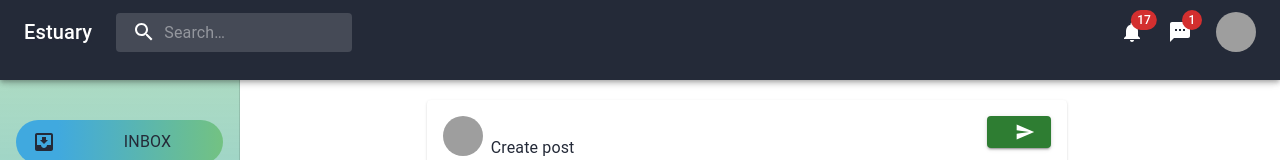
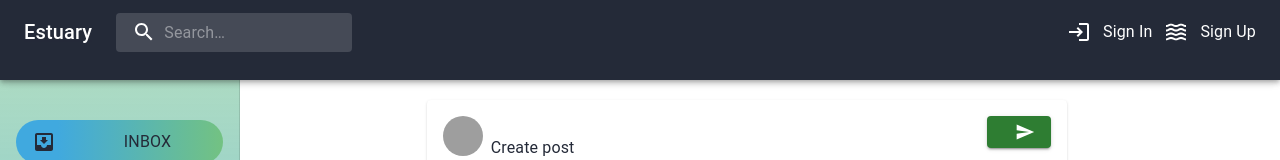
Before and after one commit to ruatapattan/new-estuary-frontend, a React (Create React App) app: page / in a window 1280 px wide. Shown: the top 160 px of the page. Built offline with nearby package versions, Linux system fonts and the light colour scheme; grey boxes are pictures that could not be loaded.

Commit message:
'header-token-done-responsive-sidebar-done'

```diff
--- a/src/components/layout/auth/login/LoginInputForm.js
+++ b/src/components/layout/auth/login/LoginInputForm.js
@@ -3,7 +3,7 @@ import { useContext, useEffect, useState } from "react";
 import { setToken } from "../../../../services/localStorage";
 import jwtDecode from "jwt-decode";
 
-import { Button, TextField, Typography } from "@mui/material";
+import { Button, CircularProgress, TextField, Typography } from "@mui/material";
 import { Box, display, Grid } from "@mui/system";
 import Input from "@mui/material/Input";
 import InputLabel from "@mui/material/InputLabel";
@@ -15,6 +15,7 @@ import { AuthContext } from "../../../../contexts/AuthContext";
 import { useHistory } from "react-router";
 function LoginInputForm() {
 	const history = useHistory();
+	const [inProgress, setInProgress] = useState(false);
 	const [userInput, setUserInput] = useState({
 		username: "",
 		password: "",
@@ -34,18 +35,22 @@ function LoginInputForm() {
 	const handleSubmitLogin = async (e) => {
 		try {
 			e.preventDefault();
+			setInProgress(true);
 			const result = await axios.post("/login", {
 				username: userInput.username,
 				password: userInput.password,
 			});
 			setToken(result.data.token);
 			setUser(jwtDecode(result.data.token)); //obj from authcontroller
-			const decoded = jwtDecode(result.data.token).userType;
+			const decoded = jwtDecode(result.data.token);
+			// console.log(decoded);
 			setUserRole(decoded);
 			console.log(result.data.token);
-			// history.push("/");
-			// window.location.reload();
+			setInProgress(false);
+			history.push("/");
+			window.location.reload();
 		} catch (err) {
+			setInProgress(false);
 			console.dir(err);
 			if (err.response && err.response.status === 400 && err.response.data.name === "loginError") {
 				setError(err.response.data.message);
@@ -112,9 +117,15 @@ function LoginInputForm() {
 				</p>
 			)}
 			{/* <Box className='buttonBox' sx={{ display: 'flex', alignItems: 'center', justifyContent: 'flex-start' }}> */}
-			<Button type="submit" variant="gradient" sx={{ mt: ".8rem" }}>
-				Log In
-			</Button>
+			{inProgress ? (
+				<Box sx={{ display: "flex" }}>
+					<CircularProgress sx={{ color: "text.primary" }} />
+				</Box>
+			) : (
+				<Button type="submit" variant="gradient" sx={{ mt: ".8rem" }}>
+					Log In
+				</Button>
+			)}
 			{/* </Box> */}
 		</Box>
 		// </Box>
--- a/src/components/layout/header/Header.js
+++ b/src/components/layout/header/Header.js
@@ -12,11 +12,9 @@ import Menu from "@mui/material/Menu";
 import MenuIcon from "@mui/icons-material/Menu";
 import SearchIcon from "@mui/icons-material/Search";
 import AccountCircle from "@mui/icons-material/AccountCircle";
-import MailIcon from "@mui/icons-material/Mail";
 import NotificationsIcon from "@mui/icons-material/Notifications";
 import MoreIcon from "@mui/icons-material/MoreVert";
 import { Avatar } from "@mui/material";
-import { linkStyle } from "../../../style";
 import TextsmsIcon from "@mui/icons-material/Textsms";
 import LogoutIcon from "@mui/icons-material/Logout";
 import Link from "@mui/material/Link";
@@ -24,6 +22,10 @@ import { removeToken } from "../../../services/localStorage";
 import { useHistory } from "react-router-dom";
 import { AuthContext } from "../../../contexts/AuthContext";
 import { useContext, useState } from "react";
+import LoginIcon from "@mui/icons-material/Login";
+import WavesIcon from "@mui/icons-material/Waves";
+import { useLocation } from "react-router-dom";
+import { SidebarContext } from "../../../contexts/SidebarContext";
 
 const Search = styled("div")(({ theme }) => ({
 	position: "relative",
@@ -66,14 +68,17 @@ const StyledInputBase = styled(InputBase)(({ theme }) => ({
 }));
 
 export default function Header() {
+	const { handleDrawerToggle } = useContext(SidebarContext);
 	const { userRole, user, setUserRole, setUser } = useContext(AuthContext);
 	const [anchorEl, setAnchorEl] = useState(null);
 	const [mobileMoreAnchorEl, setMobileMoreAnchorEl] = useState(null);
 	const history = useHistory();
 	const isMenuOpen = Boolean(anchorEl);
 	const isMobileMenuOpen = Boolean(mobileMoreAnchorEl);
+	const location = useLocation();
+	const path = location.pathname;
 
-	console.log(userRole);
+	console.log(location.pathname);
 
 	const handleProfileMenuOpen = (event) => {
 		setAnchorEl(event.currentTarget);
@@ -119,7 +124,7 @@ export default function Header() {
 			onClose={handleMenuClose}
 		>
 			<MenuItem onClick={handleMenuClose}>
-				<Link href="/profile" underline="none" display="flex" alignItems="center">
+				<Link href="/profile" color="text.primary" underline="none" display="flex" alignItems="center">
 					<IconButton
 						size="large"
 						aria-label="account of current user"
@@ -219,6 +224,7 @@ export default function Header() {
 			<AppBar className="bar" position="sticky" sx={{ height: "10vh" }}>
 				<Toolbar>
 					<IconButton
+						onClick={handleDrawerToggle}
 						size="large"
 						edge="start"
 						color="inherit"
@@ -239,6 +245,37 @@ export default function Header() {
 						<StyledInputBase placeholder="Search…" inputProps={{ "aria-label": "search" }} />
 					</Search>
 					<Box sx={{ flexGrow: 1 }} />
+					{userRole === "guest" ? (
+						<>
+							<Box sx={{ display: { xs: "none", md: "flex" } }}>
+								<Link href="/login" underline="none" display="flex" color="white" alignItems="center">
+									<IconButton
+										size="large"
+										aria-label="account of current user"
+										aria-controls="primary-search-account-menu"
+										aria-haspopup="true"
+										color="inherit"
+									>
+										<LoginIcon />
+									</IconButton>
+									<Typography>Sign In</Typography>
+								</Link>
+								<Link href="/signup" underline="none" display="flex" color="white" alignItems="center">
+									<IconButton
+										size="large"
+										aria-label="account of current user"
+										aria-controls="primary-search-account-menu"
+										aria-haspopup="true"
+										color="inherit"
+									>
+										<WavesIcon />
+									</IconButton>
+									<Typography>Sign Up</Typography>
+								</Link>
+							</Box>
+						</>
+					) : (
+						<>
 							<Box sx={{ display: { xs: "none", md: "flex" } }}>
 								<IconButton size="large" aria-label="show 17 new notifications" color="inherit">
 									<Badge badgeContent={17} color="error">
@@ -275,6 +312,8 @@ export default function Header() {
 									<MoreIcon />
 								</IconButton>
 							</Box>
+						</>
+					)}
 				</Toolbar>
 			</AppBar>
 			{renderMobileMenu}
--- a/src/components/layout/sidebar/SideBarL.js
+++ b/src/components/layout/sidebar/SideBarL.js
@@ -1,4 +1,4 @@
-import * as React from "react";
+import { useContext, useState } from "react";
 import Box from "@mui/material/Box";
 import Drawer from "@mui/material/Drawer";
 import CssBaseline from "@mui/material/CssBaseline";
@@ -15,6 +15,7 @@ import MailIcon from "@mui/icons-material/Mail";
 
 import { styled } from "@mui/system";
 import { Button } from "@mui/material";
+import { SidebarContext } from "../../../contexts/SidebarContext";
 
 const drawerWidth = "240px";
 
@@ -27,25 +28,9 @@ const StyledDrawer = styled(Drawer)`
 // const StyledDrawer = styled(Drawer);
 
 export default function SideBar() {
-	return (
-		<Box sx={{ display: { sm: "none", md: "flex" }, zIndex: "1", marginRight: "500px" }} className="BoxBarrrrrr">
-			<CssBaseline />
-
-			<StyledDrawer
-				className="drawerDiv"
-				sx={{
-					// marginTop: "5vh",
-					width: drawerWidth,
-					flexShrink: 0,
-					"& .MuiDrawer-paper": {
-						width: drawerWidth,
-						boxSizing: "border-box",
-					},
-					// background: "red !important",
-				}}
-				variant="permanent"
-				anchor="left"
-			>
+	const { handleDrawerToggle, mobileOpen } = useContext(SidebarContext);
+	const drawerContent = (
+		<>
 			<Toolbar />
 			<Box sx={{ overflow: "auto", marginTop: "5vh" }}>
 				<List
@@ -80,7 +65,56 @@ export default function SideBar() {
 					))}
 				</List>
 			</Box>
+		</>
+	);
+
+	return (
+		// <Box sx={{ zIndex: "1", marginRight: "500px" }} className="BoxBarrrrrr">
+		<>
+			<CssBaseline />
+
+			<StyledDrawer
+				className="drawerDiv"
+				sx={{
+					// marginTop: "5vh",
+					width: drawerWidth,
+					flexShrink: 0,
+					"& .MuiDrawer-paper": {
+						width: drawerWidth,
+						boxSizing: "border-box",
+					},
+					display: { sm: "flex", md: "none" },
+					// background: "red !important",
+				}}
+				variant="temporary"
+				open={mobileOpen}
+				onClose={handleDrawerToggle}
+				ModalProps={{
+					keepMounted: true, // Better open performance on mobile.
+				}}
+				// anchor="left"
+			>
+				{drawerContent}
 			</StyledDrawer>
-		</Box>
+			<StyledDrawer
+				className="drawerDiv"
+				sx={{
+					// marginTop: "5vh",
+					width: drawerWidth,
+					flexShrink: 0,
+					"& .MuiDrawer-paper": {
+						width: drawerWidth,
+						boxSizing: "border-box",
+					},
+					display: { sm: "none", md: "flex" },
+					// background: "red !important",
+				}}
+				variant="permanent"
+				anchor="left"
+			>
+				{drawerContent}
+			</StyledDrawer>
+		</>
+		//</Box>
 	);
 }
--- a/src/components/route/RouteContainer.js
+++ b/src/components/route/RouteContainer.js
@@ -1,16 +1,18 @@
 import { display } from "@mui/system";
 import { useState } from "react";
-import { Route, Switch } from "react-router-dom";
+import { Route, Switch, useLocation } from "react-router-dom";
 import { allPages } from "../../config/routes";
+import { SidebarContextProvider } from "../../contexts/SidebarContext";
 import Footer from "../layout/footer/Footer";
 import Header from "../layout/header/Header";
 
 function RouteContainer() {
-	const [noHeader, setNoHeader] = useState(false);
+	const location = useLocation();
+	const path = location.pathname;
 	return (
 		<>
-			<Header />
-			<Switch>
+			<SidebarContextProvider>
+				{path !== "/login" && path !== "/signup" && <Header />}
 				<div
 					style={{
 						flexGrow: 1,
@@ -23,12 +25,23 @@ function RouteContainer() {
 						height: "100%",
 					}}
 				>
-					{allPages.map((item, idx) => {
-						return <Route key={idx} exact path={item.path} component={item.component} />;
-					})}
+					<Switch>
+						{allPages.map((item, idx) => {
+							return (
+								<Route
+									key={idx}
+									exact
+									path={item.path}
+									component={item.component}
+									// handleDrawerToggle={handleDrawerToggle}
+									// mobileOpen={mobileOpen}
+								/>
+							);
+						})}
+					</Switch>
 				</div>
-			</Switch>
-			<Footer />
+			</SidebarContextProvider>
+			{path !== "/login" && path !== "/signup" && <Footer />}
 		</>
 	);
 }
--- a/src/contexts/AuthContext.js
+++ b/src/contexts/AuthContext.js
@@ -5,7 +5,7 @@ const AuthContext = createContext();
 
 function AuthContextProvider(props) {
 	const [user, setUser] = useState(initialUser);
-	const [userRole, setUserRole] = useState(initialUser?.userType ?? "guest");
+	const [userRole, setUserRole] = useState(initialUser?.role ?? "guest");
 	return (
 		<AuthContext.Provider value={{ user, setUser, userRole, setUserRole }}>{props.children}</AuthContext.Provider>
 	);
--- /dev/null
+++ b/src/contexts/SidebarContext.js
@@ -0,0 +1,17 @@
+import { createContext, useState } from "react";
+
+const SidebarContext = createContext();
+
+function SidebarContextProvider(props) {
+	const [mobileOpen, setMobileOpen] = useState(false);
+	const handleDrawerToggle = () => {
+		setMobileOpen(!mobileOpen);
+	};
+
+	return (
+		<SidebarContext.Provider value={{ mobileOpen, setMobileOpen, handleDrawerToggle }}>
+			{props.children}
+		</SidebarContext.Provider>
+	);
+}
+export { SidebarContext, SidebarContextProvider };
--- a/src/style.js
+++ b/src/style.js
@@ -72,9 +72,9 @@ const theme = createTheme({
 		primary: {
 			main: "#242A38",
 		},
-		// secondary: {
-		// 	main: "#22BDCD",
-		// },
+		secondary: {
+			main: "#22BDCD",
+		},
 	},
 	zIndex: {
 		drawer: 1,
```
Also changed, not shown: src/components/card/CreateComment.js (+15 -14 lines). Lines whose indentation alone changed are shown as unchanged.
